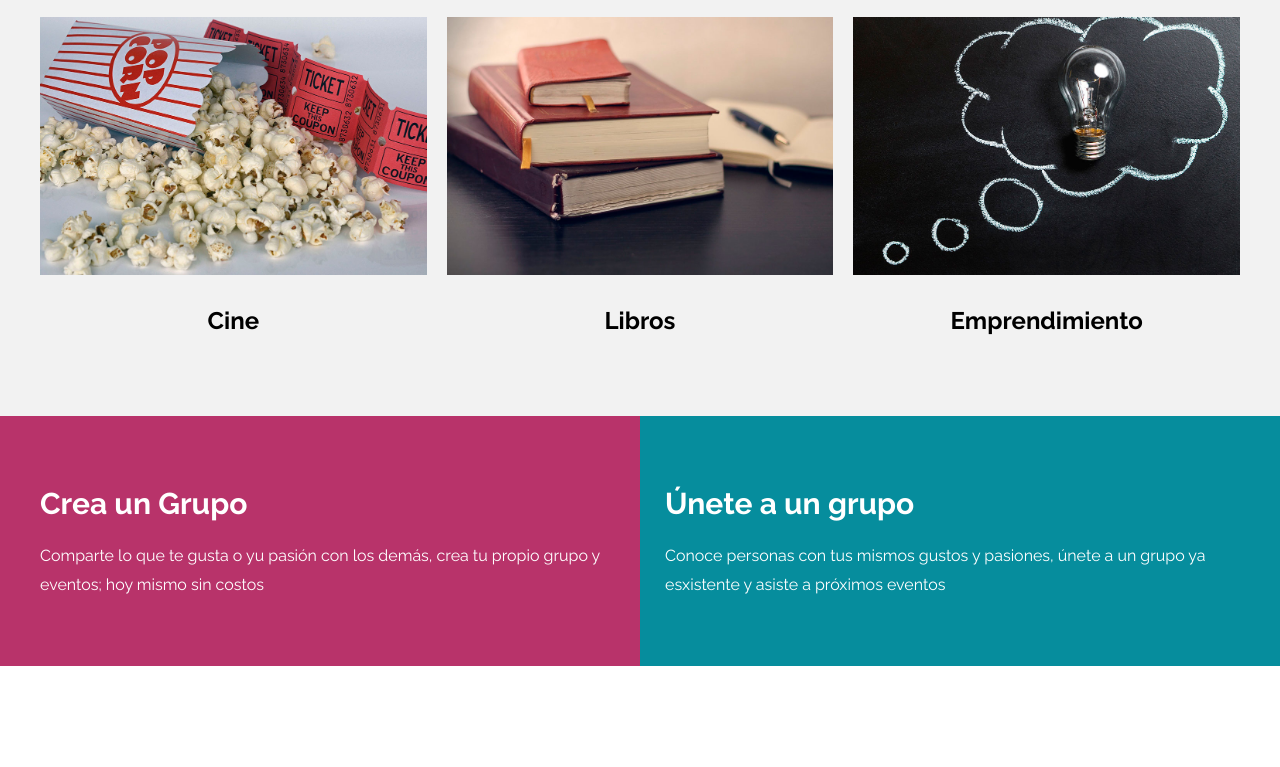
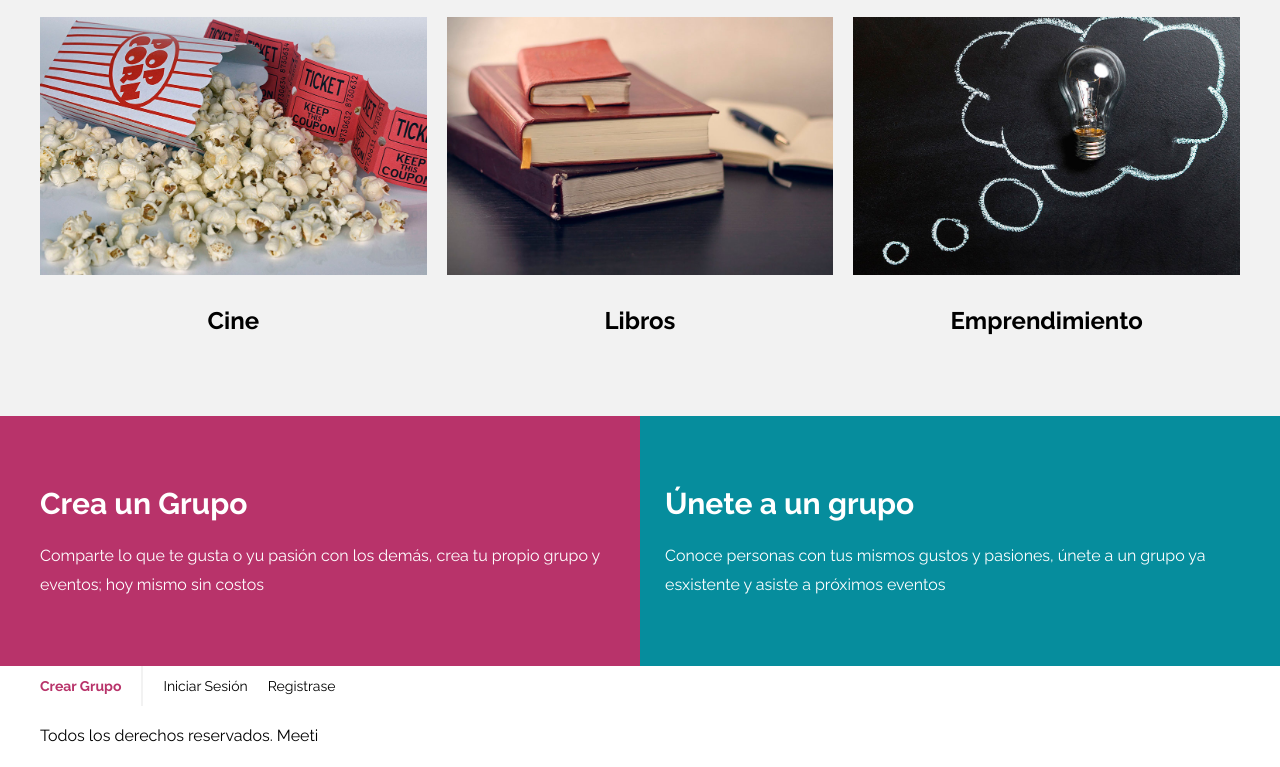
Before and after one commit to jimmy-bustillo/meeti, a website: page index.html in a window 1280 px wide. Shown: the part 2772-3539 px from the top of the page. Before the commit the page ends 3438 px from the top, so only its background shows below. Drawn offline with nearby package versions, Linux system fonts and the light colour scheme; files that its build step writes are made by us from their sources; files whose address does not match are found by name.

Commit message:
agrega la sección del footer

```diff
--- a/index.html
+++ b/index.html
@@ -306,5 +306,17 @@
         </div>
       </div>
     </section>
+
+    <footer class="footer contenedor">
+      <nav class="navegacion">
+        <a class="navegacion__enlace navegacion__enlace--crear" href="#"
+          >Crear Grupo</a
+        >
+        <a class="navegacion__enlace" href="#">Iniciar Sesión</a>
+        <a class="navegacion__enlace" href="#">Registrase</a>
+      </nav>
+
+      <p class="footer__copyright">Todos los derechos reservados. Meeti</p>
+    </footer>
   </body>
 </html>
```
